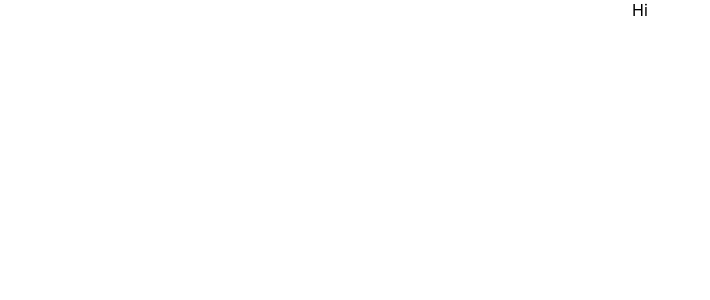
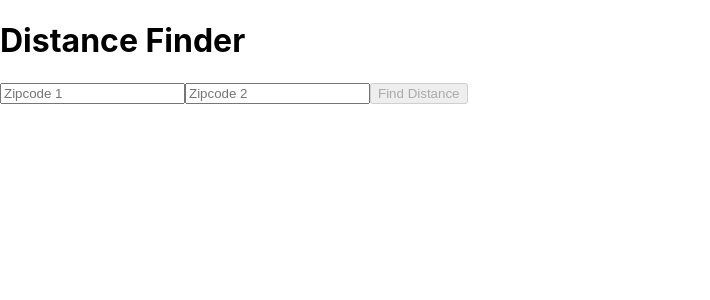
Before and after one commit to andreatranchina/ttp-assignment7-api, a React (Create React App) app: page / in a window 1280 px wide. Shown: the top 300 px of the page, without its empty margins (0-710 px from the left). Built offline with nearby package versions, Linux system fonts and the light colour scheme.

Commit message:
DistanceSearch function

```diff
--- a/package.json
+++ b/package.json
@@ -6,6 +6,7 @@
     "@testing-library/jest-dom": "^5.16.5",
     "@testing-library/react": "^13.4.0",
     "@testing-library/user-event": "^13.5.0",
+    "axios": "^1.4.0",
     "react": "^18.2.0",
     "react-dom": "^18.2.0",
     "react-scripts": "5.0.1",
--- a/src/App.js
+++ b/src/App.js
@@ -1,10 +1,11 @@
 import './App.css';
 import CityFinder from './components/CityFinder';
+import DistanceSearch from './components/DistanceSearch';
 
 function App() {
   return (
-    <div className="App">
-      <CityFinder />
+    <div>
+      <DistanceSearch />
     </div>
   );
 }
--- /dev/null
+++ b/src/components/DistanceSearch.jsx
@@ -0,0 +1,60 @@
+import React,{useState,useEffect} from 'react';
+import axios from 'axios';
+
+
+//finding the distance between two zipcodes
+const DistanceSearch = () => {
+    const [zip1, setZip1] = useState('');
+    const [zip2, setZip2] = useState('');
+    const [distance, setDistance] = useState('');
+    const [error, setError] = useState('');
+    const [loading, setLoading] = useState(false);
+    //using zip-api.eu to get the lat and long of the zipcodes
+    //https://zip-api.eu/api/v1/distance/[country_code]-[postal_code]/[country_code]-[postal_code];
+    const isEmpty = zip1 === '' || zip2 === '';
+
+    const notNumber = isNaN(zip1) || isNaN(zip2);
+    const notValid = notNumber || isEmpty;
+
+    const getDistance = async (e) => {
+        e.preventDefault();
+        setLoading(true);
+        try{
+            const res = await axios.get(`https://zip-api.eu/api/v1/distance/US-${zip1}/US-${zip2}/mi`);
+            setDistance(res.data.distance);
+            setLoading(false);
+        }catch(err){
+            setError(err.message);
+            setLoading(false);
+        }
+    }
+
+
+    return(
+        <div>
+            <h1>Distance Finder</h1>
+            <form onSubmit={getDistance}>
+                <input type="text" placeholder="Zipcode 1" value={zip1} onChange={(e) => setZip1(e.target.value)} />
+                <input type="text" placeholder="Zipcode 2" value={zip2} onChange={(e) => setZip2(e.target.value)} />
+                <button type="submit" disabled={notValid}>Find Distance</button>
+            </form>
+            {loading && <p>Loading...</p>}
+            {error && <p>{error}</p>}
+            {distance && <h1>{distance} miles</h1>}
+
+        </div>
+    )
+
+
+
+
+}
+
+
+
+export default DistanceSearch;
+
+
+
+
+//https://zip-api.eu/api/v1/distance/US-11103/US-11105
```
Also changed, not shown: 1 other file (tests, documents, lock files or other folders).
